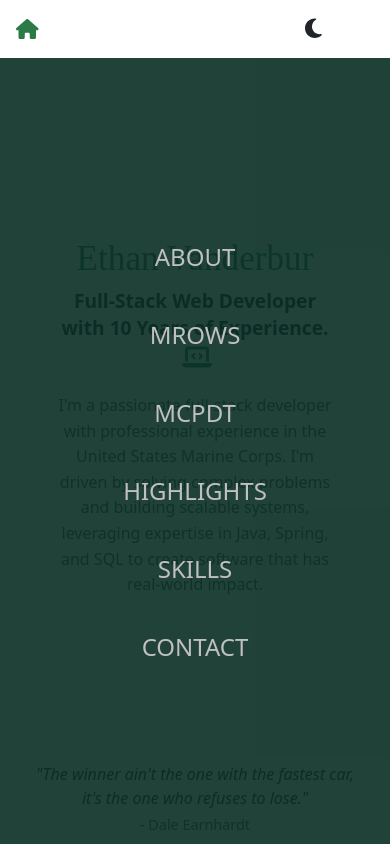
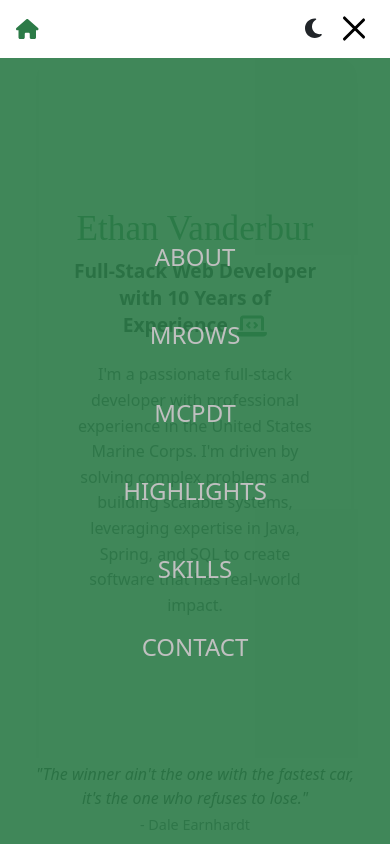
Before and after one commit to ethan5191/portfolio_v2, a Next.js app: page / in a window 390 px wide. Both pictures are taken after a click on the button "Toggle navigation". Shown: the top 844 px of the page. Built offline with nearby package versions, Linux system fonts and the light colour scheme.

Commit message:
Moved hamburger menu styles to the correct css file and removed redundnat styles, added new variables

```diff
--- a/app/components/header/Header.tsx
+++ b/app/components/header/Header.tsx
@@ -10,7 +10,7 @@ export default function Header() {
     useEffect(() => {
         // Use the styles object within a template literal to get the hashed class name string
         // document.querySelector needs the exact string from the DOM
-        const hamburgerButton = document.querySelector(`.${styles.hamburgerIcon}`) as HTMLButtonElement | null; // Corrected line
+        const hamburgerButton = document.querySelector(`.${styles2.hamburgerIcon}`) as HTMLButtonElement | null; // Corrected line
 
         const body = document.body; // Reference to the body element
 
@@ -51,14 +51,14 @@ export default function Header() {
                         {/*<FontAwesomeIcon icon={theme === 'light' ? faMoon : faSun} />*/}
                         <FontAwesomeIcon icon={faMoon} />
                     </div>
-                    <button className={styles.hamburgerIcon} aria-label="Toggle navigation">
-                        <span className={styles.hamburgerLine}></span>
-                        <span className={styles.hamburgerLine}></span>
-                        <span className={styles.hamburgerLine}></span>
+                    <button className={styles2.hamburgerIcon} aria-label="Toggle navigation">
+                        <span className={styles2.hamburgerLine}></span>
+                        <span className={styles2.hamburgerLine}></span>
+                        <span className={styles2.hamburgerLine}></span>
                     </button>
                 </div>
             </header>
-            <nav className={styles.mobileNavPanel}>
+            <nav className={styles2.mobileNavPanel}>
                 <a href="#about">ABOUT</a>
                 <a href="#mrows">MROWS</a>
                 <a href="#mcpdt">MCPDT</a>
--- a/app/components/header/header.module.css
+++ b/app/components/header/header.module.css
@@ -1,6 +1,6 @@
 .pageHeader {
     background-color: var(--color-background-header);
-    display:  flex;
+    display: flex;
     flex-flow: row nowrap;
     justify-content: space-between;
     width: 100%;
@@ -92,6 +92,10 @@ body.dark-mode .toggleThemeButton:hover {
     background-color: rgba(255, 255, 255, 0.05);
 }
 
+.mobileNavPanel {
+    display: none;
+}
+
 /* Media Queries for Responsiveness */
 @media (max-width: 768px) {
     .headerMiddle {
@@ -99,7 +103,27 @@ body.dark-mode .toggleThemeButton:hover {
     }
 
     .hamburgerIcon {
+        background: none;
+        border: none;
+        cursor: pointer;
+        width: 40px;
+        height: 40px;
+        display: flex;
+        flex-direction: column;
+        justify-content: space-around;
+        align-items: center;
+        position: relative;
+        z-index: 1000;
+        padding: 5px;
+    }
+
+    .hamburgerLine {
         display: block;
+        width: 30px;
+        height: 3px;
+        border-radius: 3px;
+        transition: all 0.3s ease;
+        background-color: black;
     }
 
     .pageHeader {
@@ -109,4 +133,57 @@ body.dark-mode .toggleThemeButton:hover {
     .toggleThemeButton {
         margin-right: var(--spacing-xs);
     }
+
+    .mobileNavPanel {
+        display: flex;
+        visibility: hidden;
+        opacity: 0;
+        transition: opacity 0.3s ease, visibility 0.3s ease;
+        position: fixed;
+        top: 0;
+        left: 0;
+        width: 100%;
+        height: 100%;
+        background-color: var(--color-background-mobile-nav);
+        z-index: 990;
+        flex-direction: column;
+        align-items: center;
+        justify-content: center;
+        gap: 20px;
+        padding-top: 60px;
+        box-sizing: border-box;
+    }
+
+    :global(body.mobile-nav-open) .mobileNavPanel {
+        visibility: visible;
+        opacity: 1;
+    }
+
+    :global(body.mobile-nav-open) .hamburgerIcon .hamburgerLine:nth-child(1) {
+        transform: translateY(9px) rotate(45deg);
+    }
+
+    :global(body.mobile-nav-open) .hamburgerIcon .hamburgerLine:nth-child(2) {
+        opacity: 0;
+    }
+
+    :global(body.mobile-nav-open) .hamburgerIcon .hamburgerLine:nth-child(3) {
+        transform: translateY(-9px) rotate(-45deg);
+    }
+
+    .mobileNavPanel a {
+        text-decoration: none;
+        font-size: 1.5em;
+        padding: 10px 20px;
+        border: 1px solid transparent;
+        border-radius: 4px;
+        transition: color 0.3s ease, border-color 0.3s ease;
+        color: var(--color-text-subtle);
+    }
+
+    .mobileNavPanel a:hover,
+    .mobileNavPanel a:active {
+        border-color: var(--color-text-subtle);
+    }
+
 }
--- a/app/components/home/HomeSection.module.css
+++ b/app/components/home/HomeSection.module.css
@@ -14,7 +14,7 @@
 .homeContent {
     max-width: 800px;
     margin: 0 auto;
-    padding: var(--spacing-lg);
+    padding: var(--spacing-md);
 }
 
 .myName {
@@ -93,9 +93,7 @@
 
 @media (max-width: 768px) {
     .homeSection {
-        padding: var(--spacing-lg);
-        padding-top: calc(var(--header-height) + var(--spacing-lg));
-        padding-bottom: calc(var(--footer-height) + var(--spacing-lg));
+        padding: var(--spacing-sm);
     }
 
     .myName {
--- a/app/page.module.css
+++ b/app/page.module.css
@@ -1,66 +1,3 @@
-/* Styles for the desktop navigation links container (<nav> tag) - Use module class */
-/* Styling the <nav> tag using the module class, nested under the header module class */
-.pageHeader .mainNavDesktop {
-    display: flex; /* Arrange links horizontally */
-    gap: 20px; /* Space between links */
-    /*align-items: center;*/
-    list-style: none; /* Remove default list styling */
-    padding: 0;
-    margin: 0;
-}
-
-/* Styles for individual desktop navigation links (<a> tags) - Use module classes in selector */
-/* Styling <a> tags nested under the header and desktop nav module classes */
-.pageHeader .mainNavDesktop a {
-    text-decoration: none;
-    font-size: 1em; /* Adjust size */
-    padding: 5px 0; /* Padding top/bottom */
-    border: 1px solid transparent;
-    border-radius: 4px;
-    transition: color 0.3s ease, border-color 0.3s ease, text-decoration 0.3s ease;
-    /* Apply Color from recent dark theme work */
-    color: #C0C0C0; /* Silver */
-}
-
-/* Hover effect for desktop navigation links */
-.pageHeader .mainNavDesktop a:hover {
-    /* Apply Hover Color from recent dark theme work */
-    color: #00A3B9; /* Teal Accent */
-    border-color: #00A3B9; /* Teal Accent */
-}
-
-.hamburgerIcon {
-    display: none;
-    background: none;
-    border: none;
-    padding: 0;
-    cursor: pointer;
-    width: 40px;
-    height: 40px;
-    flex-direction: column;
-    justify-content: space-around;
-    align-items: center;
-    position: relative;
-    z-index: 1000;
-}
-
-/* Style the individual lines of the hamburger icon - Use the correct module class name in the selector */
-/* Styling the spans using their module class, nested under the button's module class */
-.hamburgerIcon .hamburgerLine { /* Use the module class names directly */
-    display: block;
-    width: 30px;
-    height: 3px;
-    border-radius: 3px;
-    transition: all 0.3s ease;
-    background-color: #FFFFFF;
-}
-
-/* Hide the hamburger icon button on desktop - Keep using the regular class name */
-/* This class is *not* from this module, but its style is defined here for show/hide */
-.mobileNavPanel {
-    display: none;
-}
-
 .mainContentArea {
     max-width: 80%;
     background-color: var(--color-background-secondary);
@@ -74,123 +11,14 @@
     box-shadow var(--transition-speed-normal) var(--transition-easing-default);
 }
 
-/* *** Mobile Styles - Apply when screen width is 768px or less *** */
 @media (max-width: 768px) {
-    /* Hide the desktop navigation on mobile - Use module class */
-    .pageHeader .mainNavDesktop {
-        display: none;
-    }
-
-    /* Show and style the hamburger icon button on mobile - Keep using the regular class name */
-    .hamburgerIcon {
-        /* Remove default button styling */
-        background: none;
-        border: none;
-        cursor: pointer;
-        /* Size of the hamburger icon clickable area */
-        width: 40px;
-        height: 40px;
-        /* Use flexbox to space the lines */
-        display: flex; /* Make it visible on mobile */
-        flex-direction: column;
-        justify-content: space-around;
-        align-items: center;
-        position: relative;
-        z-index: 1000; /* Ensure icon is clickable and visible */
-        padding: 5px;
-    }
-
-    /* Style the individual lines of the hamburger icon - Keep using the regular class name */
-    .hamburgerLine {
-        display: block;
-        width: 30px;
-        height: 3px;
-        border-radius: 3px;
-        transition: all 0.3s ease; /* Smooth transition for animation */
-        /* Apply Hamburger Line Color from recent dark theme work */
-        background-color: #C0C0C0; /* White */
-    }
-
-    /* *** Mobile Navigation Panel (Closed/Hidden State) on Mobile - Keep using the regular class name *** */
-    .mobileNavPanel {
-        /* Override display: none (set outside media query) */
-        display: flex; /* Make it a flex container on mobile */
-
-        /* Hide it initially on mobile using visibility and opacity for animation */
-        visibility: hidden;
-        opacity: 0;
-        transition: opacity 0.3s ease, visibility 0.3s ease; /* Fade animation */
-
-        /* Position fixed to cover the screen area */
-        position: fixed;
-        top: 0;
-        left: 0;
-        width: 100%;
-        height: 100%; /* Full viewport */
-        /* Apply Mobile Panel Background Color from recent dark theme work */
-        /* Using rgba to allow for subtle transparency */
-        background-color: rgba(9, 46, 36, 0.90); /* Slightly Darker Forest Green with transparency */
-        z-index: 990; /* Below header icon but above main content */
-
-        /* Use flexbox to arrange the links inside the panel */
-        flex-direction: column;
-        align-items: center;
-        justify-content: center;
-        gap: 20px;
-        /* Add padding-top to push links below header */
-        padding-top: 60px; /* Adjust to match mobile header height */
-        box-sizing: border-box;
-    }
-
-    /* *** Mobile Navigation Panel (Open State) - Use :global() for body class *** */
-    /* When the global 'mobileNavPanel' class is on the body, show the panel */
-    :global(body.mobile-nav-open) .mobileNavPanel {
-        visibility: visible; /* Make it visible */
-        opacity: 1; /* Make it opaque */
-    }
-
-    /* *** Hamburger Icon Animation (Open State) - Use :global() for body class *** */
-    /* When the global 'mobileNavPanel' class is on the body, animate the icon */
-    :global(body.mobile-nav-open) .hamburgerIcon .hamburgerLine:nth-child(1) {
-        transform: translateY(9px) rotate(45deg); /* Adjust translateY based on line height/spacing */
-    }
-
-    :global(body.mobile-nav-open) .hamburgerIcon .hamburgerLine:nth-child(2) {
-        opacity: 0; /* Hide the middle line */
-    }
-
-    :global(body.mobile-nav-open) .hamburgerIcon .hamburgerLine:nth-child(3) {
-        transform: translateY(-9px) rotate(-45deg); /* Adjust translateY to match first line */
-    }
-
-    /* Style the individual links within the mobile navigation panel - Keep using the regular class name */
-    .mobileNavPanel a {
-        text-decoration: none;
-        font-size: 1.5em;
-        padding: 10px 20px;
-        border: 1px solid transparent;
-        border-radius: 4px;
-        transition: color 0.3s ease, border-color 0.3s ease;
-        /* Apply Mobile Panel Link Color from recent dark theme work */
-        color: #C0C0C0;
-    }
-
-    /* Hover/Active state for mobile nav links */
-    .mobileNavPanel a:hover,
-    .mobileNavPanel a:active {
-        /* Apply Mobile Panel Link Hover/Active Color from recent dark theme work */
-        color: #00A3B9; /* Teal Accent */
-        border-color: #00A3B9; /* Teal Accent */
-    }
-
-    /* Adjust margin-top on main content area to match mobile header height */
     .mainContentArea {
-        margin-top: 60px; /* Match mobile header height */
-        padding-bottom: 120px; /* Match footer height */
-        max-width: 100%; /* Let it take full width on mobile */
-        padding-left: 10px; /* Mobile side padding */
-        padding-right: 10px; /* Mobile side padding */
-        margin-left: auto; /* Keep auto for centering potential slight max-width */
-        margin-right: auto; /* Keep auto */
+        margin-top: 60px;
+        padding-bottom: 120px;
+        max-width: 80%;
+        padding-left: 10px;
+        padding-right: 10px;
+        margin-left: auto;
+        margin-right: auto;
     }
 }
--- a/app/variables.css
+++ b/app/variables.css
@@ -5,7 +5,7 @@
     --color-background-header: #FFFFFF;
     --color-text-primary: #212529;
     --color-text-secondary: #495057;
-    --color-text-subtle: #ADB5BD;
+    --color-text-subtle: #C0C0C0;
     --color-border-default: #DEE2E6;
     --color-shadow-default: rgba(0, 0, 0, 0.1);
     --color-background-secondary: #F8F9FA;
@@ -32,6 +32,8 @@
 
     --header-height: 60px;
     --footer-height: 50px;
+
+    --color-background-mobile-nav: rgba(44, 123, 71, .90);
 }
 
 body.dark-mode {
@@ -44,4 +46,5 @@ body.dark-mode {
     --color-border-default: #4A5568;
     --color-background-secondary: #2D3748;
     --color-background-secondary: rgba(0, 0, 0, 0.3);
+    --color-background-mobile-nav: rgba(72, 187, 120, .90);
 }
```
